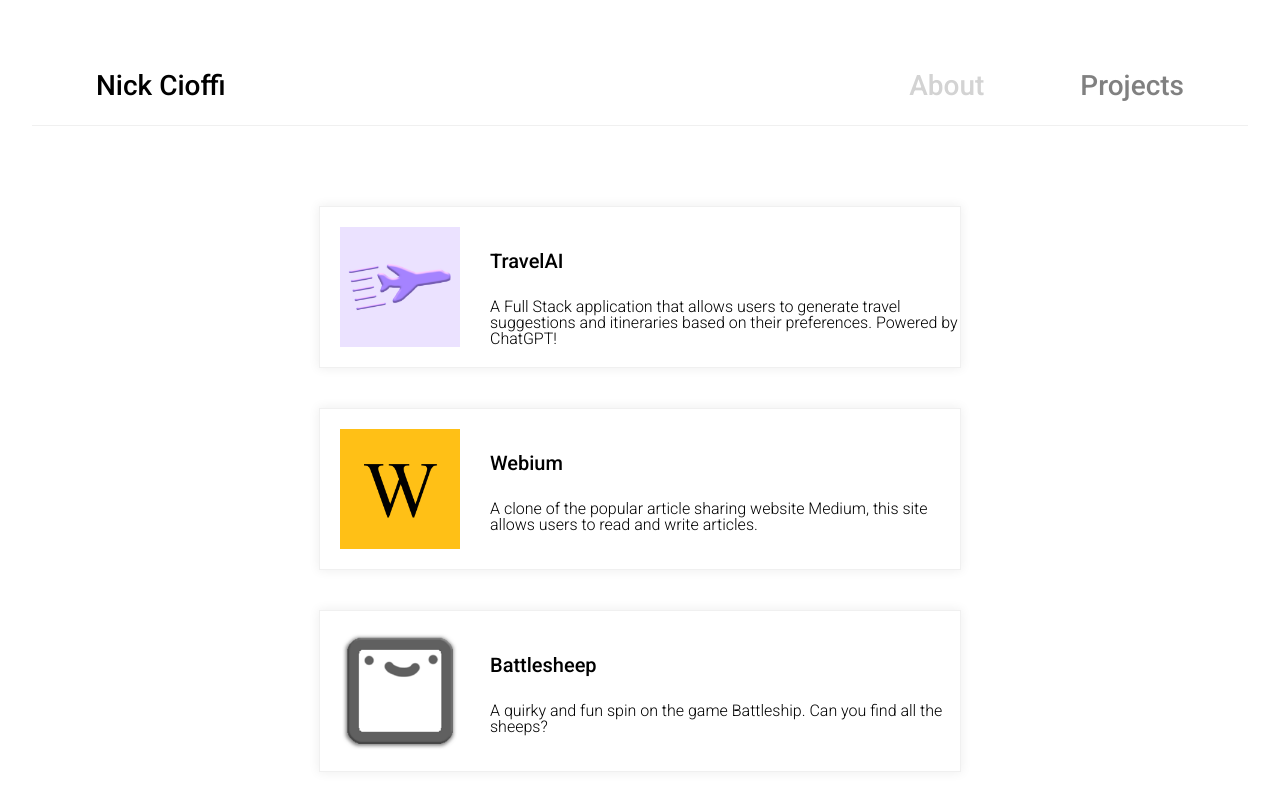
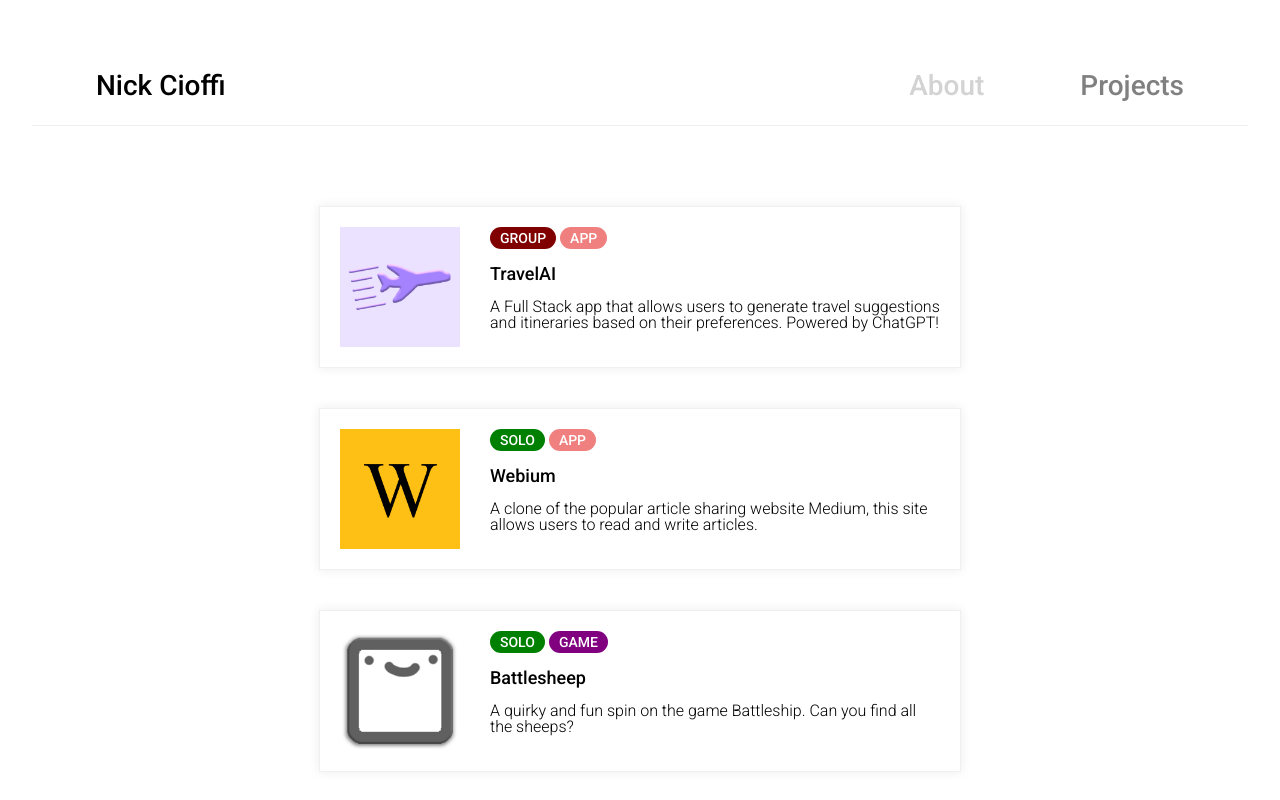
Before and after one commit to ncioffi1/portfolio, a React (Vite) app: page / in a window 1280 px wide. Shown: the top 800 px of the page. Built offline with nearby package versions, Linux system fonts and the light colour scheme.

Commit message:
update build

```diff
--- a/src/components/homepage.css
+++ b/src/components/homepage.css
@@ -3,21 +3,16 @@
 
 .pad1 {
     padding-top: 20px;
-    /* border: 1px solid red; */
 }
 .line1 {
     width: 95%;
     height: 5px;
     display: block;
     text-align: center;
-    /* top: 0;
-    left: 0; */
-    /* border: 5px solid red; */
     border-bottom: 1px solid rgb(240, 240, 240);
 }
 .holderL {
     width: 100%;
-    /* border: 1px solid red; */
     display: flex;
     flex-direction: row;
     align-items: center;
@@ -28,7 +23,6 @@
 .topbar {
     width: 100%;
     height: 100px;
-    /* border: 1px solid red; */
     display: flex;
     flex-direction: row;
 }
@@ -90,28 +84,18 @@
     display: flex;
     flex-direction: row;
     justify-content: center;
-    text-decoration: none;
-    transition: transform 0.3s ease;
 }
-.holder3B:hover {
-    transform: scale(1.02);
-}
+
 .img1 {
     width: 400px;
     height: 400px;
-    /* margin-top: 120px; */
     margin-top: 70px;
-    /* border: 1px dotted blue; */
-    /* border: 1px solid red; */
 }
 .img2 {
     margin: 20px;
     width: 120px;
     min-width: 120px;
     height: 120px;
-    /* box-shadow: 0px 0px 10px 1px  rgb(240, 240, 240); */
-    /* border: 1px dotted blue; */
-    /* border: 1px solid red; */
 }
 .bodyText1 {
     font-size: 20px;
@@ -146,7 +130,7 @@
     /* border: 1px solid red; */
 }
 .pLink {
-    border: 2px solid orange;
+    /* border: 2px solid orange; */
 }
 .holderP {
     display: flex;
@@ -156,40 +140,79 @@
     border: 1px solid rgb(240, 240, 240);
     cursor: pointer;
     /* border: 2px solid red; */
+    text-decoration: none;
+    transition: transform 0.3s ease;
     box-shadow: 0px 0px 10px 1px  rgb(240, 240, 240);
+}
+.holderP:hover {
+    transform: scale(1.02);
 }
 .holderP2 {
     display: flex;
     flex-direction: column;
     margin-left: 10px;
     width: 76%;
-
-    /* align-items: left; */
-    /* justify-content: center; */
+    /* border: 2px solid orange; */
+}
+.holderP3 {
+    display: flex;
+    flex-direction: row;
+    padding-top: 20px;
+    /* border: 2px solid orange; */
+}
+.pTag1 {
+    display: flex;
+    flex-direction: row;
+    justify-content: center;
+    align-items: center;
+    font-size: 14px;
+    font-family: "Roboto";
+    font-weight: 500;
+    padding-left: 10px;
+    padding-right: 10px;
+    padding-top: 4px;
+    padding-bottom: 4px;
+    border-radius: 20px;
+}
+#tag1A {
+    color: white;
+    background-color: green;
+}
+#tag1B {
+    color: white;
+    background-color: maroon;
+}
+#tag2A {
+    color: white;
+    background-color: lightcoral;
+}
+#tag2B {
+    color: white;
+    background-color: purple;
+}
+.pEmpty {
+    padding-right: 4px;
 }
 .pText1 {
-    /* border: 1px solid red; */
-    margin-top: 44px;
-    font-size: 20px;
+    margin-top: 16px;
+    font-size: 18px;
     font-family: "Roboto";
     font-weight: 500;
     color: black;
     text-decoration: none;
+    max-width: 96%;
+    /* border: 1px solid red; */
 }
-
 .pText2 {
     font-size: 16px;
     font-family: "Roboto";
     font-weight: 300;
     color: black;
     text-decoration: none;
-    /* width: 86%;
-    min-width: 86%;
-    /* max-width: 86%; */
-    /* max-width: 86%; */
     word-wrap: break-word;
     overflow-wrap: break-word;
-    margin-top: 28px;
+    margin-top: 16px;
+    max-width: 96%;
     /* border: 1px solid red; */
 }
 .myButton {
--- a/src/components/homepage.jsx
+++ b/src/components/homepage.jsx
@@ -87,17 +87,29 @@ function homepage() {
                         <>
                             {myData.Projects.map(project =>
                                 <>
-                                    <a className="holder3B" href={project.Link}>
-                                        {/* <a className="pLink" href={project.Link}> */}
-                                            <div onClick={(e) => handleClickProject(e, project.Link)} className="holderP">
+                                    <div className="holder3B" href={project.Link}>
+                                            <a className="holderP" href={project.Link}>
                                                 <img src={imgs[project.ID - 1]} className="img2"></img>
                                                 <div className="holderP2">
+                                                    <div className="holderP3">
+                                                        {project.Team === "SOLO" ? (
+                                                            <p className="pTag1" id="tag1A">{project.Team}</p>
+                                                        ) : (
+                                                            <p className="pTag1" id="tag1B">{project.Team}</p>
+                                                        )}
+                                                        <div className="pEmpty"></div>
+                                                        {project.Type === "APP" ? (
+                                                             <p className="pTag1" id="tag2A">{project.Type}</p>
+                                                        ) : (
+                                                            <p className="pTag1" id="tag2B">{project.Type}</p>
+                                                        )}
+                                                    </div>
                                                     <p className="pText1">{project.Name}</p>
                                                     <p className="pText2">{project.Description}</p>
                                                 </div>
-                                            </div>
+                                            </a>
                                         {/* </a> */}
-                                    </a>
+                                    </div>
                                     <div className="pad2B"></div>
                                 </>
                             )}
--- a/src/components/myData.json
+++ b/src/components/myData.json
@@ -5,7 +5,7 @@
         "Type": "APP",
         "Team": "GROUP",
         "Name": "TravelAI",
-        "Description": "A Full Stack application that allows users to generate travel suggestions and itineraries based on their preferences.  Powered by ChatGPT!",
+        "Description": "A Full Stack app that allows users to generate travel suggestions and itineraries based on their preferences.  Powered by ChatGPT!",
         "Link": "https://travelaiapp.onrender.com"
       },
       {
```
Also changed, not shown: 6 other files (tests, documents, lock files or other folders).
